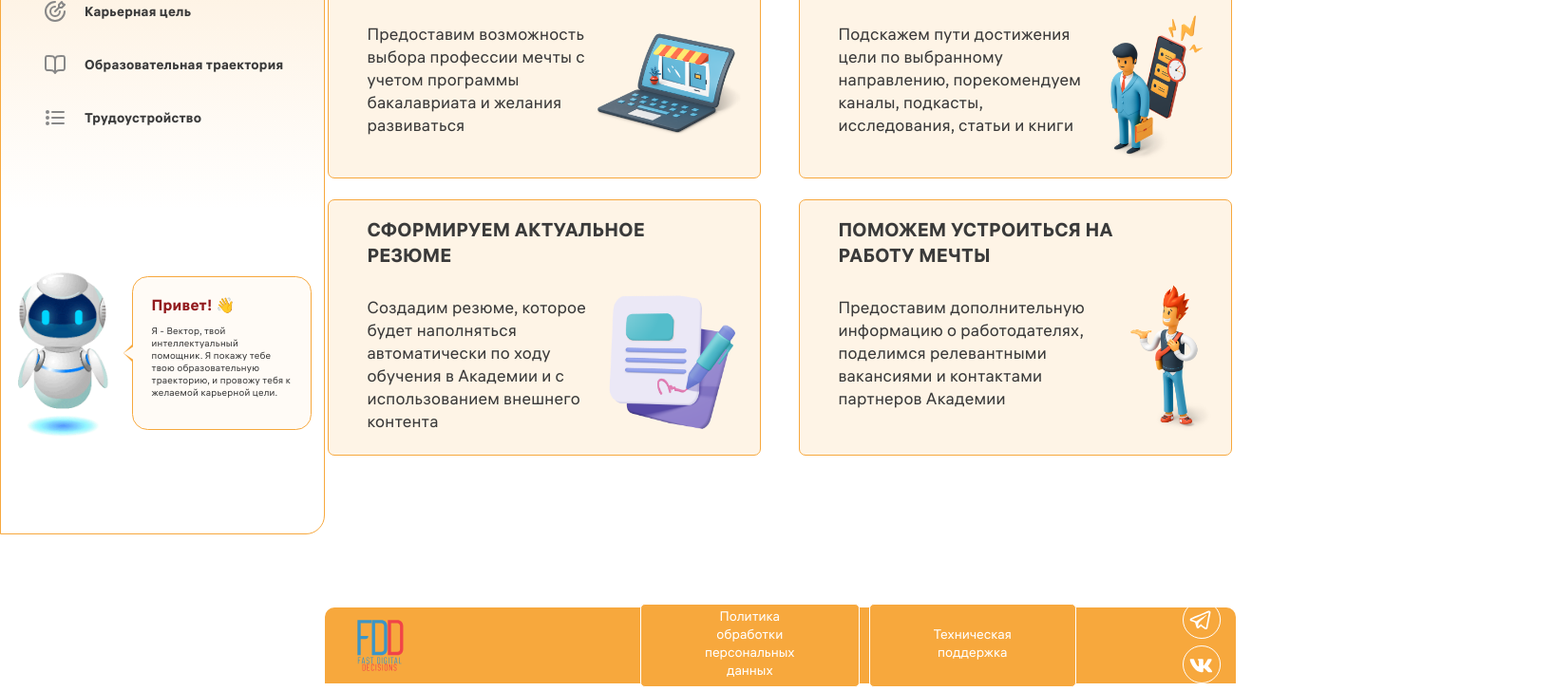
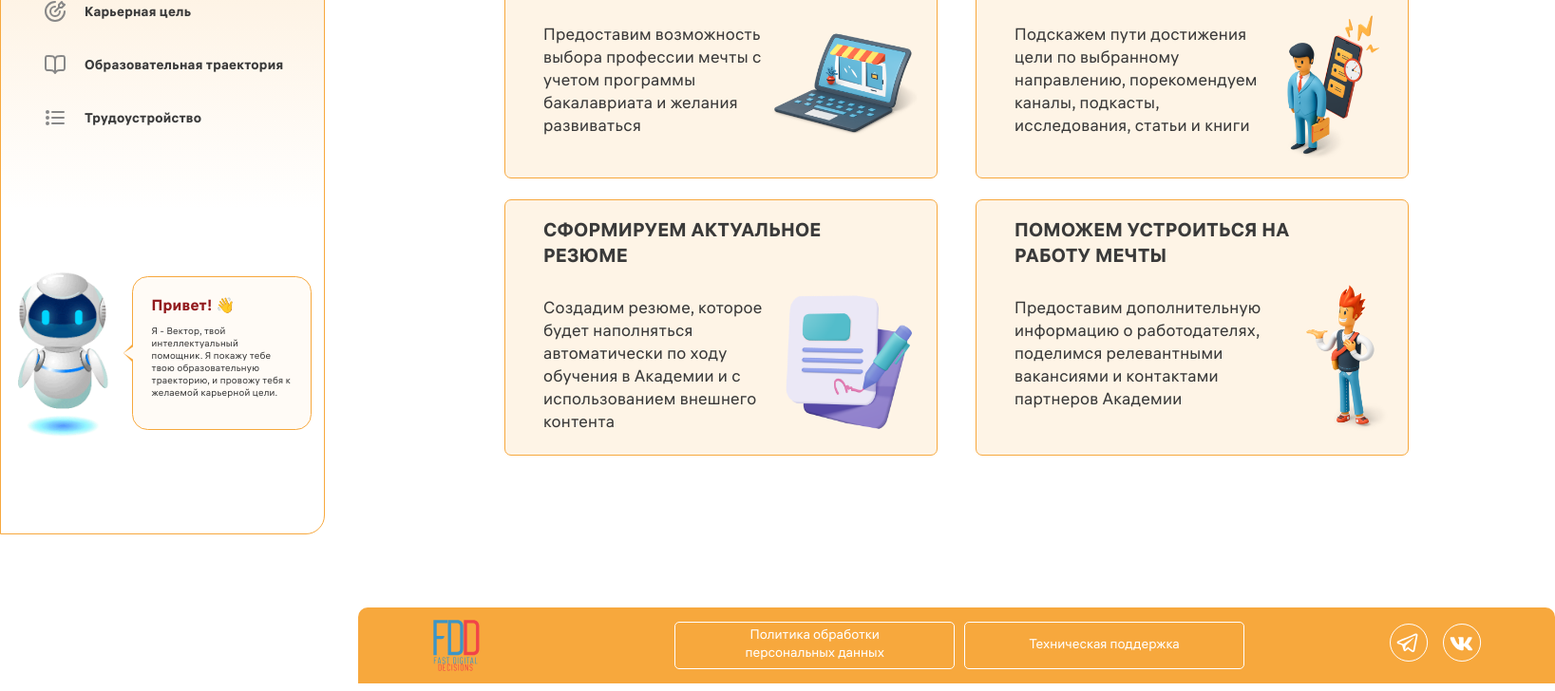
Before and after one commit to MichaelKopchenov/vektor, a React (Create React App) app: page / in a window 1280 px wide. Shown: the part 331-1059 px from the top of the page at 95% size, 1637 px wide, since content can reach past the window. Built offline with nearby package versions, Linux system fonts and the light colour scheme.

Commit message:
refactor: Version 2.1 (beta)

```diff
--- a/src/components/Content/Content.css
+++ b/src/components/Content/Content.css
@@ -1,4 +1,5 @@
 .section__content {
     display: flex;
     flex-direction: row;
+    gap: 35px;
 }
--- a/src/components/Footer/Footer.css
+++ b/src/components/Footer/Footer.css
@@ -2,7 +2,8 @@
     display: flex;
     align-items: center;
     justify-content: center;
-    max-width: 1260px;
+    justify-content: space-around;
+    min-width: 1260px;
     border-radius: 10px 10px 0px 0px;
     background: #F7A83D;
     width: 100%;
@@ -12,14 +13,13 @@
 
 .footer__fddlogo {
     max-width: 53px;
-    margin-left: 32px;
 }
 
 .footer__buttons {
     display: flex;
     max-width: 600px;
     gap: 10px;
-    margin-left: 247px;
+    margin-left: 50px;
 }
 
 .footer__btn {
@@ -43,10 +43,6 @@
     line-height: normal;
 }
 
-.footer__social {
-    margin-left: 112px;
-}
-
 .footer__social-icon:first-child {
     margin-right: 15px;
 }
```
